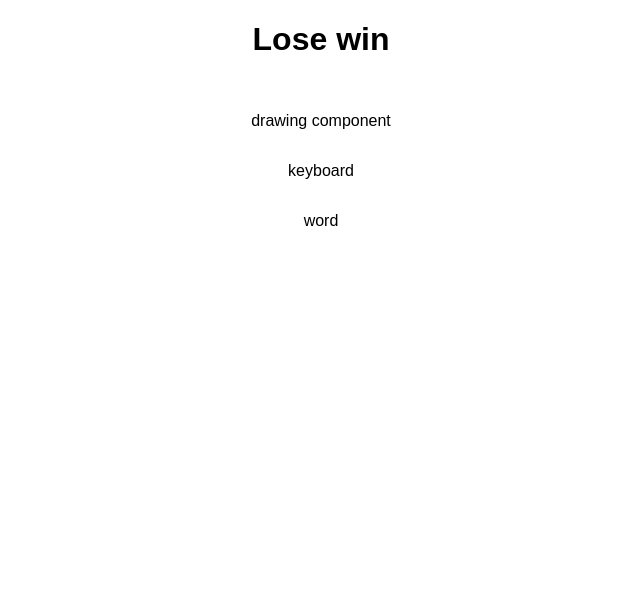
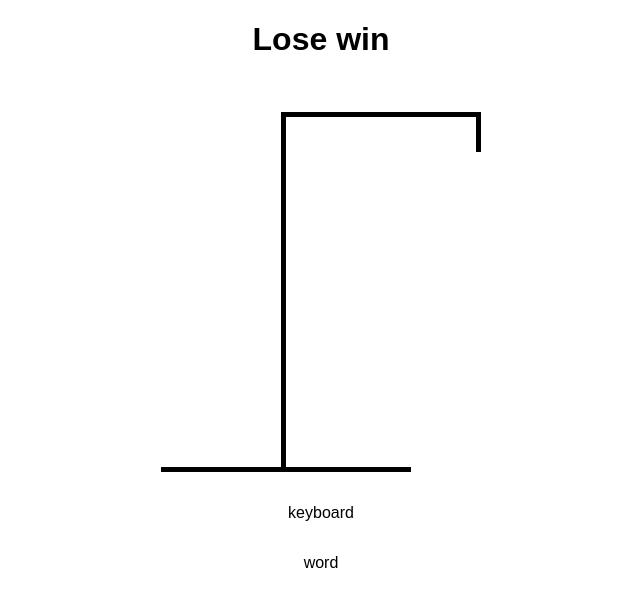
Before and after one commit to kutlukarakoc/hangman, a React (Vite) app: page / in a window 1280 px wide. Shown: the top 606 px of the page, without its empty margins (319-959 px from the left). Built offline with nearby package versions, Linux system fonts and the light colour scheme.

Commit message:
added skeleton of drawing

```diff
--- a/src/components/Drawing.tsx
+++ b/src/components/Drawing.tsx
@@ -1,5 +1,14 @@
+import '../styles/drawing.css'
+
 const Drawing = () => {
-    return <div>drawing component</div>
+    return (
+        <div className="drawing__wrapper">
+            <div className="drawing__top-line"></div>
+            <div className="drawing__top-hook"></div>
+            <div className="drawing__mid-line"></div>
+            <div className="drawing__bottom-line"></div>
+        </div>
+    )
 }
 
 export default Drawing;
--- /dev/null
+++ b/src/styles/drawing.css
@@ -0,0 +1,32 @@
+.drawing__bottom-line {
+    height: 5px;
+    width: 250px;
+    background-color: #000;
+}
+
+.drawing__mid-line {
+    height: 350px;
+    width: 5px;
+    background-color: #000;
+    margin-left: 120px; /* (250px / 2) - 5 */
+}
+
+.drawing__top-line {
+    height: 5px;
+    width: 200px;
+    background-color: #000;
+    margin-left: 120px;
+}
+
+.drawing__wrapper {
+    position: relative;
+}
+
+.drawing__top-hook {
+    position: absolute;
+    top: 0;
+    right: 0;
+    height: 40px;
+    width: 5px;
+    background-color: #000;
+}
```
